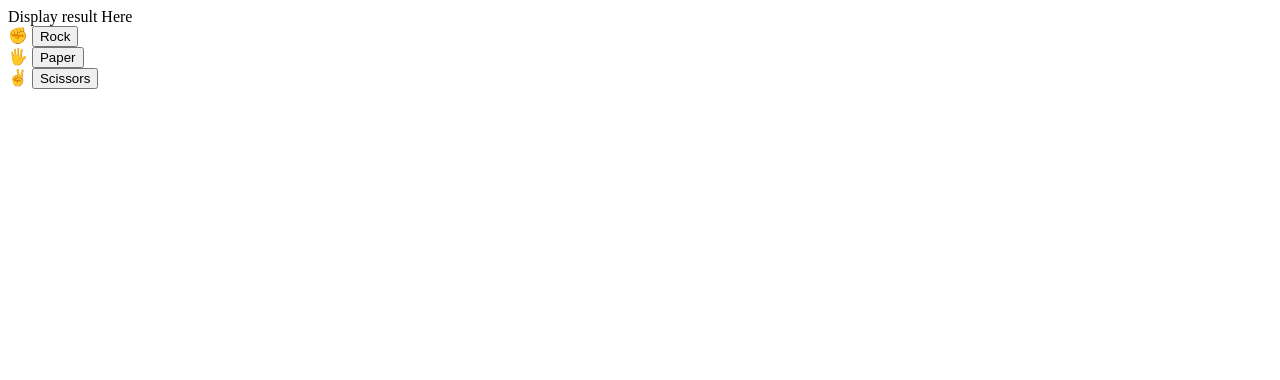
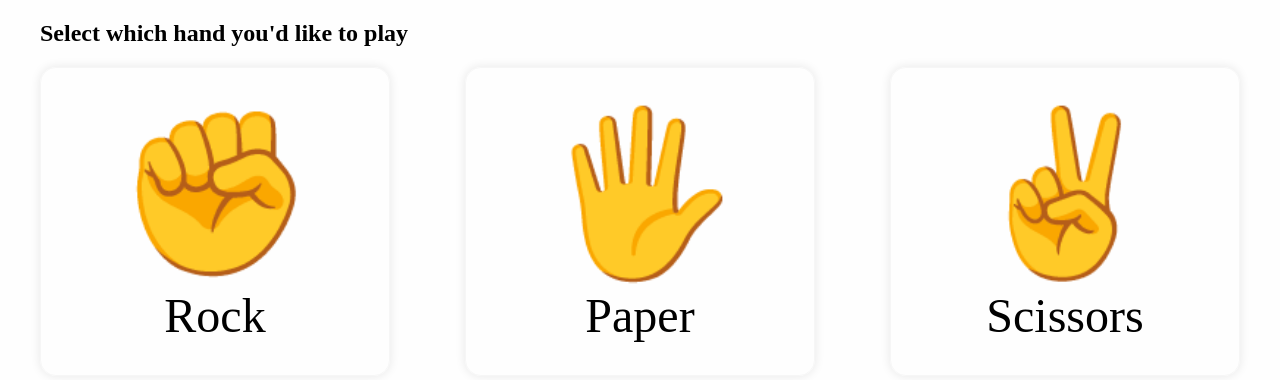
Before and after one commit to gitcommitem/odin-rockpaperscissors, a plain HTML site: page index.html in a window 1280 px wide. Drawn offline with Linux system fonts and the light colour scheme.

Commit message:
Create and style selection cards

```diff
--- a/index.html
+++ b/index.html
@@ -5,23 +5,40 @@
     <meta http-equiv="X-UA-Compatible" content="IE=edge">
     <meta name="viewport" content="width=device-width, initial-scale=1.0">
     <title>Odin Rock Paper Scissors</title>
+    <link rel="stylesheet" href="style.css">
     <script src="script.js" defer></script>
 </head>
 <body>
-    <div>Display result Here</div>
-    <section>
-        <div>
-            ✊
-            <button>Rock</button>
+    <div class="page">
+    <section class="hide" id="results">
+        <div class="hflex">
+            <div class="vflex" id="user">
+                You
+            </div>
+            <div class="vflex" id="cpu">
+                CPU
+            </div>
         </div>
-        <div>
-            🖐
-            <button>Paper</button>
-        </div>
-        <div>
-            ✌️
-            <button>Scissors</button>
+        <div>Display result here</div>
+    </section>
+
+    <section id="selection">
+        <h2>Select which hand you'd like to play</h2>
+        <div class="hflex">
+            <div class="vflex choice">
+                <p>✊</p>
+                <p class="choice-name">Rock</p>
+             </div>
+            <div class="vflex choice">
+                <p>🖐</p>
+                <p class="choice-name">Paper</p>
+            </div>
+             <div class="vflex choice">
+                <p>✌️</p>
+                <p class="choice-name">Scissors</p>
+            </div>
         </div>
     </section>
+    </div>
 </body>
 </html>
--- a/style.css
+++ b/style.css
@@ -0,0 +1,62 @@
+*{
+    box-sizing: border-box;
+}
+
+body{
+    background-color: #fefefe;
+
+}
+
+section{
+    margin-bottom: 4rem;
+}
+
+.hide{
+    display: none;
+}
+
+.page{
+    max-width: 1200px;
+    margin-left: auto;
+    margin-right: auto;
+}
+
+.hflex{
+    display: flex;
+    flex-direction: row;
+    justify-content: space-between;
+}
+
+.vflex{
+    display: flex;
+    flex-direction: column;
+
+}
+
+.choice{
+    padding: 2rem;
+    background-color: fff;
+    border-radius: 1rem;
+    border: 1px solid rgba(0, 0, 0, 0.03);
+    box-shadow: 0px 0px 10px 1px rgba(0, 0, 0, 0.08);
+    text-align: center;
+    width: 350px;
+    transition: 0.15s;
+}
+
+.choice:hover{
+    cursor: pointer;
+    transform: scale(1.08);
+    border: 1px solid rgba(0, 0, 0, 0.05);
+    box-shadow: 0px 0px 40px 1px rgba(0, 0, 0, 0.06);
+    transition: 0.25s;
+}
+
+.choice p{
+    font-size: 10rem;
+    margin: 0;
+}
+
+p.choice-name{
+    font-size: 3rem;
+}
```
